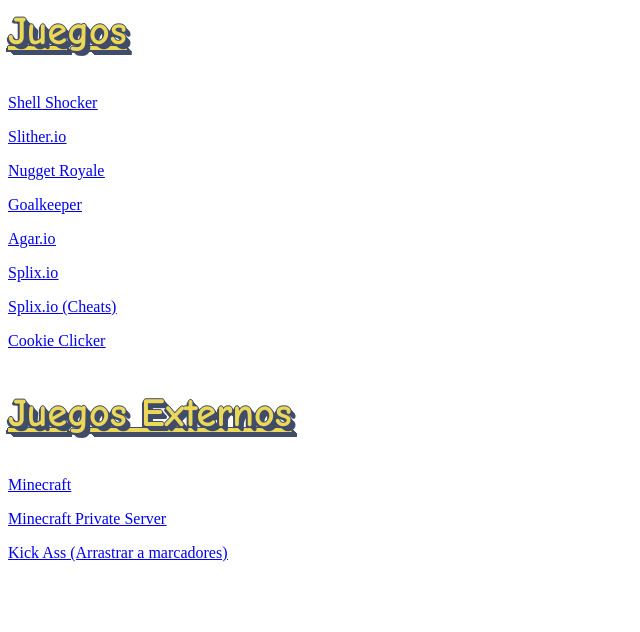
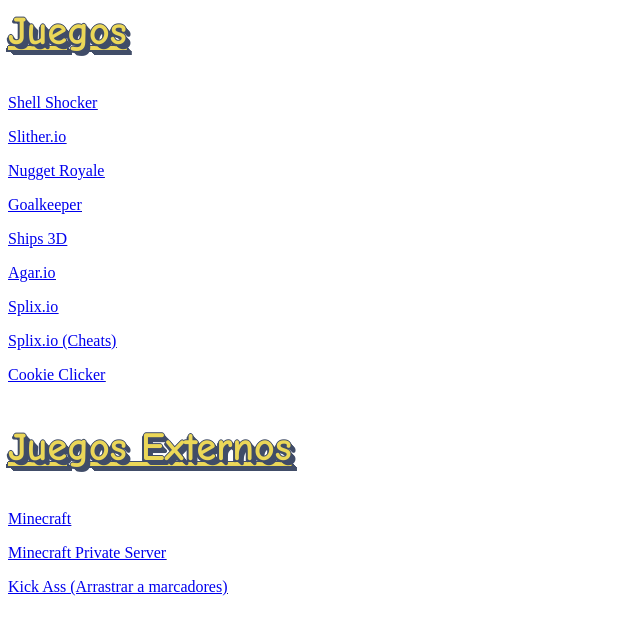
Before and after one commit to user651000/fakeclickedu, a plain HTML site: page index.html in a window 1280 px wide. Shown: the whole page, without its empty margins (0-640 px from the left). Drawn offline with Linux system fonts and the light colour scheme.

Commit message:
Update index.html

```diff
--- a/index.html
+++ b/index.html
@@ -18,6 +18,8 @@
 <p> <a href="nr.html"> Nugget Royale
 
 <p> <a href="gk.html"> Goalkeeper
+
+<p> <a href="s3d.html"> Ships 3D
 
 <p> <a href="a.io.html"> Agar.io
 
```
